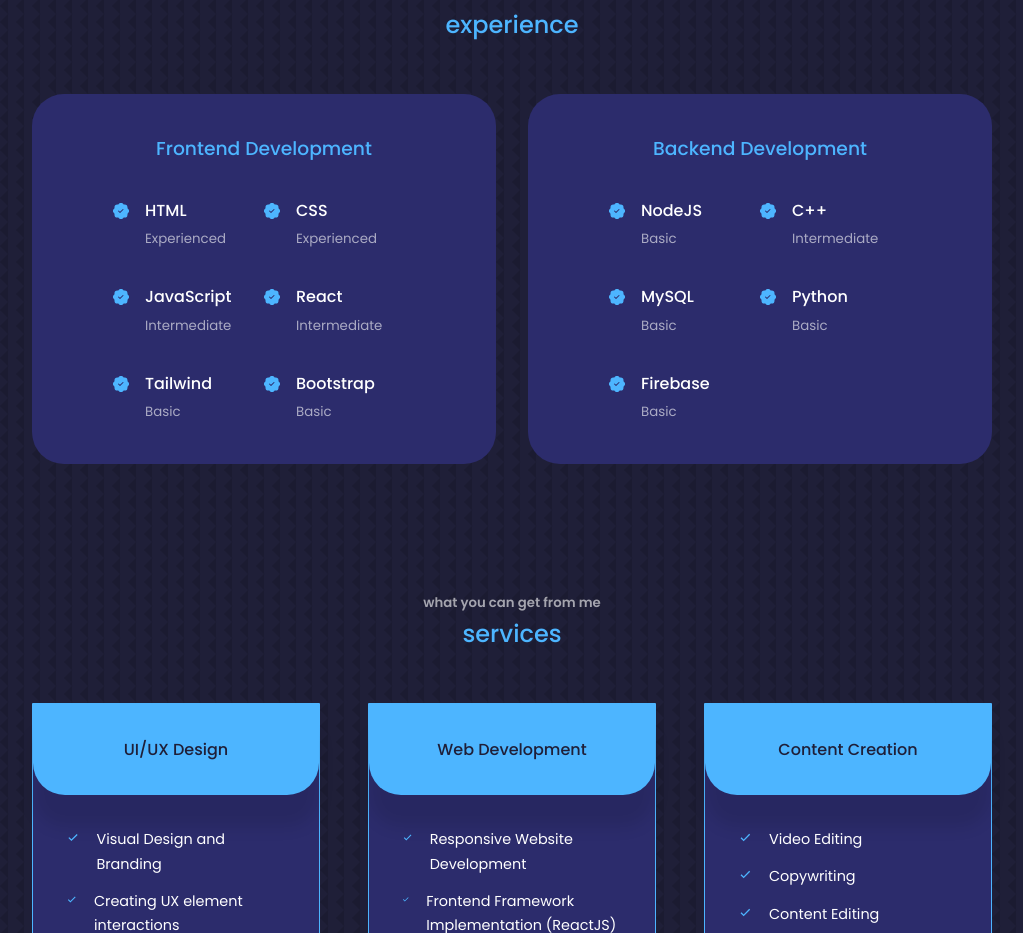
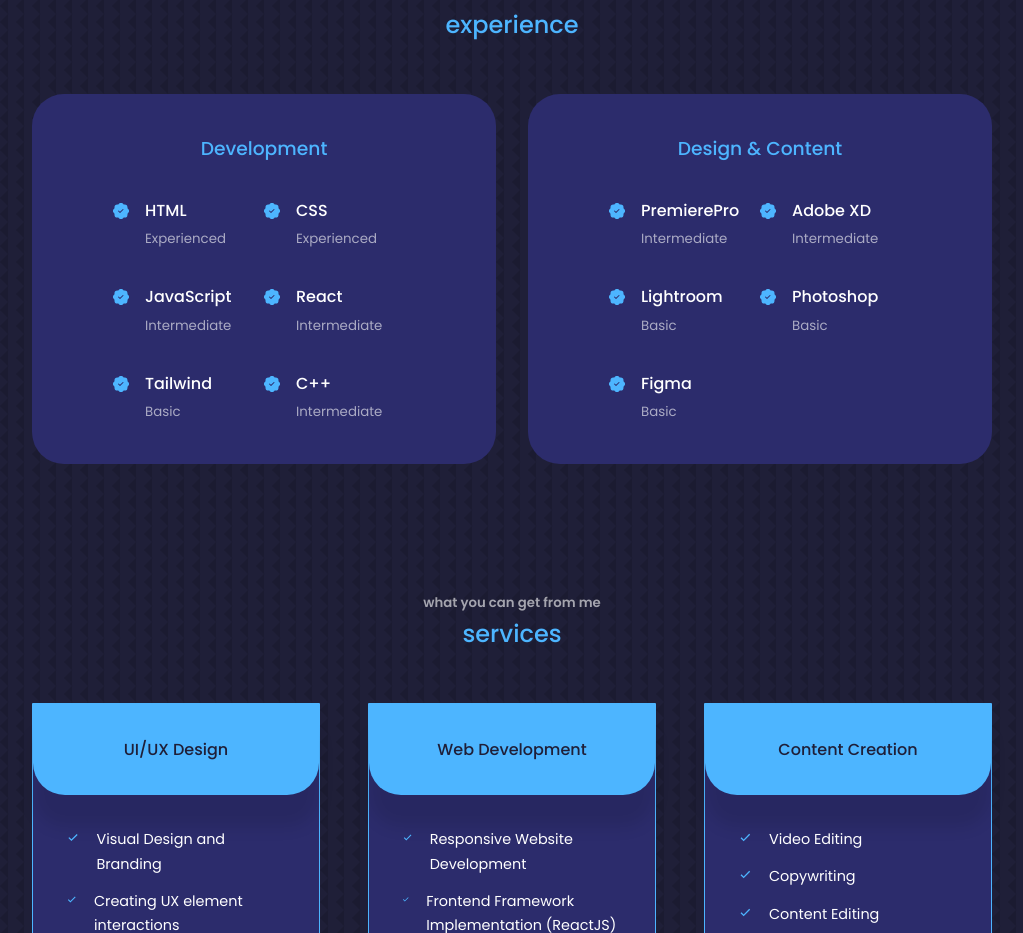
Before and after one commit to GiuliaIvan/portfolio-updatedVersion, a React (Create React App) app: page / in a window 1280 px wide. Shown: the part 1586-2519 px from the top of the page, without its empty margins (128-1151 px from the left). Built offline with nearby package versions, Linux system fonts and the light colour scheme.

Commit message:
Update experience.jsx

```diff
--- a/src/components/experience/experience.jsx
+++ b/src/components/experience/experience.jsx
@@ -10,7 +10,7 @@ const Experience = () => {
 
       <div className="container experience__container">
         <div className="experience__frontend">
-          <h3>Frontend Development</h3>
+          <h3>Development</h3>
           <div className="experience__content">
             <article className="experience__details">
               <BsPatchCheckFill className="experience__details-icon" />
@@ -50,8 +50,8 @@ const Experience = () => {
             <article className="experience__details">
               <BsPatchCheckFill className="experience__details-icon" />
               <div>
-                <h4>Bootstrap</h4>
-                <small className="text-light">Basic</small>
+                <h4>C++</h4>
+                <small className="text-light">Intermediate</small>
               </div>
             </article>
           </div>
@@ -59,40 +59,40 @@ const Experience = () => {
         {/* END OF FRONTEND */}
 
         <div className="experience__backend">
-          <h3>Backend Development</h3>
+          <h3>Design & Content</h3>
           <div className="experience__content">
             <article className="experience__details">
               <BsPatchCheckFill className="experience__details-icon" />
               <div>
-                <h4>NodeJS</h4>
+                <h4>PremierePro</h4>
+                <small className="text-light">Intermediate</small>
+              </div>
+            </article>
+            <article className="experience__details">
+              <BsPatchCheckFill className="experience__details-icon" />
+              <div>
+                <h4>Adobe XD</h4>
+                <small className="text-light">Intermediate</small>
+              </div>
+            </article>
+            <article className="experience__details">
+              <BsPatchCheckFill className="experience__details-icon" />
+              <div>
+                <h4>Lightroom</h4>
                 <small className="text-light">Basic</small>
               </div>
             </article>
             <article className="experience__details">
               <BsPatchCheckFill className="experience__details-icon" />
               <div>
-                <h4>C++</h4>
-                <small className="text-light">Intermediate</small>
-              </div>
-            </article>
-            <article className="experience__details">
-              <BsPatchCheckFill className="experience__details-icon" />
-              <div>
-                <h4>MySQL</h4>
+                <h4>Photoshop</h4>
                 <small className="text-light">Basic</small>
               </div>
             </article>
             <article className="experience__details">
               <BsPatchCheckFill className="experience__details-icon" />
               <div>
-                <h4>Python</h4>
-                <small className="text-light">Basic</small>
-              </div>
-            </article>
-            <article className="experience__details">
-              <BsPatchCheckFill className="experience__details-icon" />
-              <div>
-                <h4>Firebase</h4>
+                <h4>Figma</h4>
                 <small className="text-light">Basic</small>
               </div>
             </article>
```
